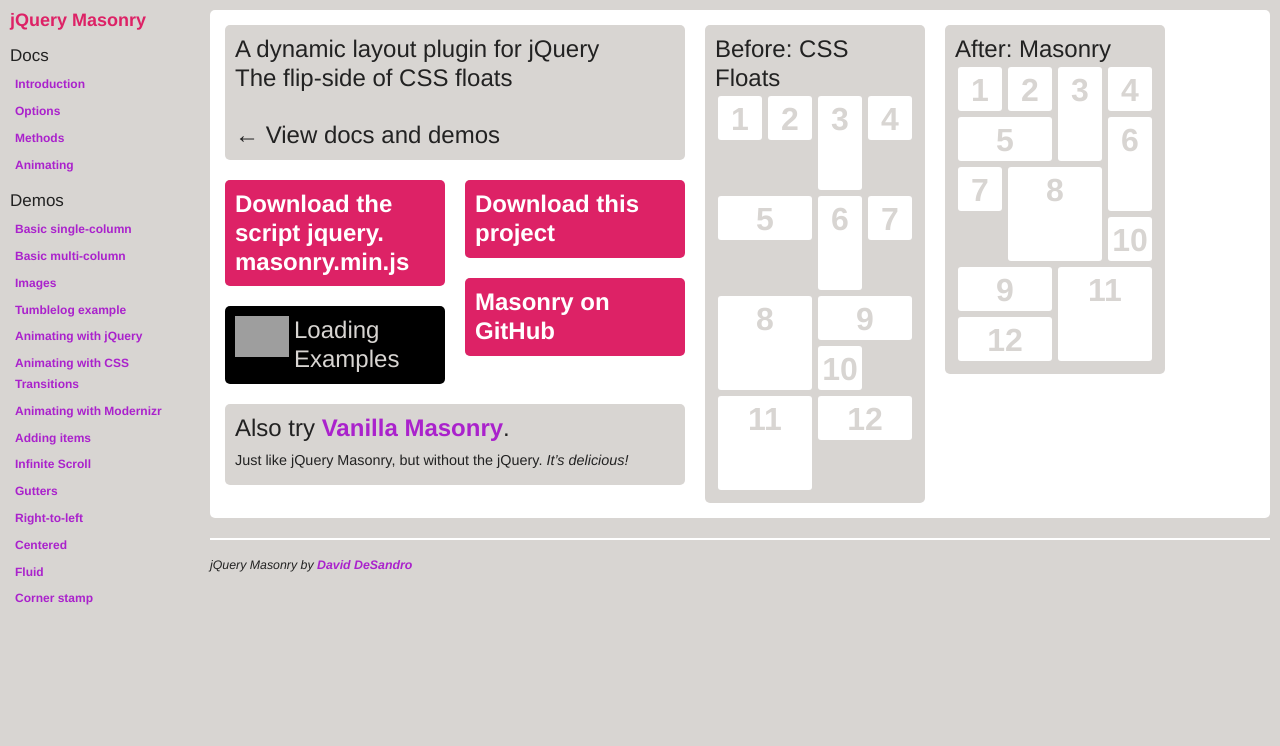
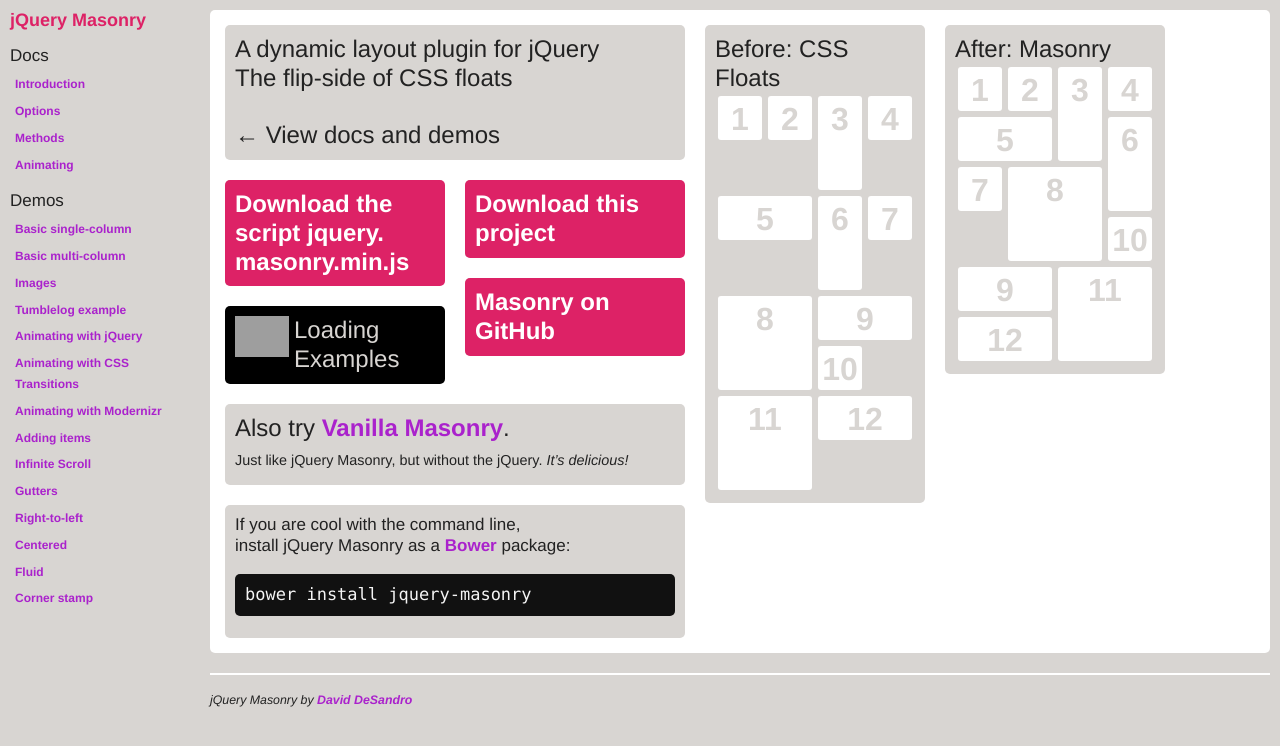
Before and after one commit to desandro/masonry, a Jekyll site: the page built from index.html, in a window 1280 px wide. Shown: the top 746 px of the page. Built offline with Jekyll 4.4.1, drawn with Linux system fonts in a browser that asks for light colours; a script that is not in the unit is left out; grey boxes are pictures that could not be loaded.

Commit message:
add install with Bower; fixes #306

```diff
--- a/css/style.css
+++ b/css/style.css
@@ -488,6 +488,11 @@
   width: 54px;
 }
 
+.homepage .bower,
+.homepage .bower code {
+  font-size: 17px;
+}
+
 /* mini example */
 
 .homepage .mini div {
--- a/index.html
+++ b/index.html
@@ -68,6 +68,12 @@
     <span style="font-size: 0.6em; font-weight: 400;">Just like jQuery Masonry, but without the jQuery. <em>It&rsquo;s delicious!</em></span>
   </div>
 
+  <div class="item col2 bower">
+    <p>If you are cool with the command line,<br>
+      install jQuery Masonry as a <a href="http://twitter.github.com/bower">Bower</a> package:</p>
+    <pre><code>bower install jquery-masonry</code></pre>
+  </div>
+
 </div> <!-- #container -->
 
 <script src="{{ site.jquery_js }}"></script>
```
Also changed, not shown: README.mdown (+8 -0 lines).
